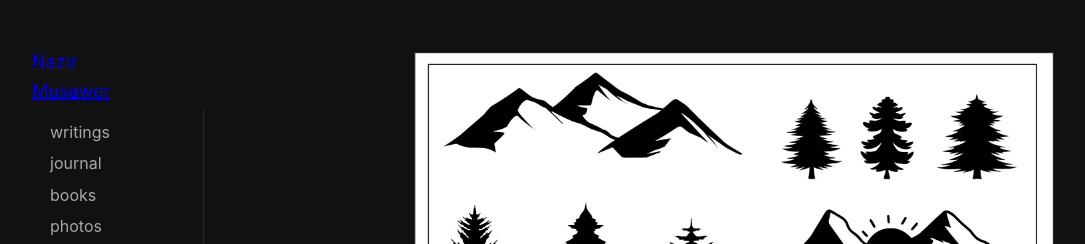
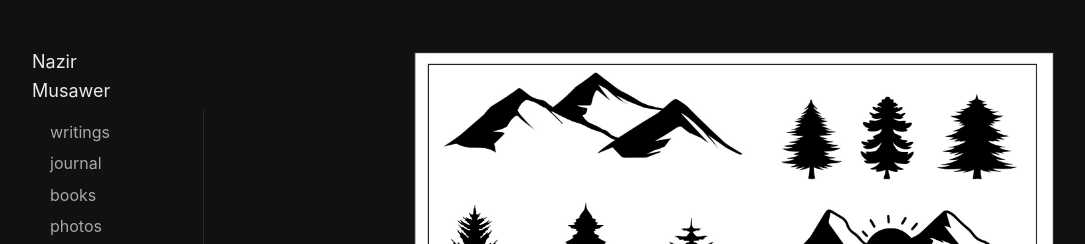
Before and after one commit to nazirmusawer/nazirmusawer.github.io, a Jekyll site: the page built from photos.md, in a window 1280 px wide. Shown: the top 244 px of the page, without its empty margins (16-1101 px from the left). Built offline with Jekyll 4.4.1, drawn with Linux system fonts in a browser that asks for light colours.

Commit message:
Update site.css

```diff
--- a/assets/css/site.css
+++ b/assets/css/site.css
@@ -137,3 +137,12 @@ pre, code {
   margin-top: 0;
   margin-bottom: 24px;
 }
+
+.name a {
+  color: inherit;
+  text-decoration: none;
+}
+
+.name a:hover {
+  text-decoration: underline;
+}
```
